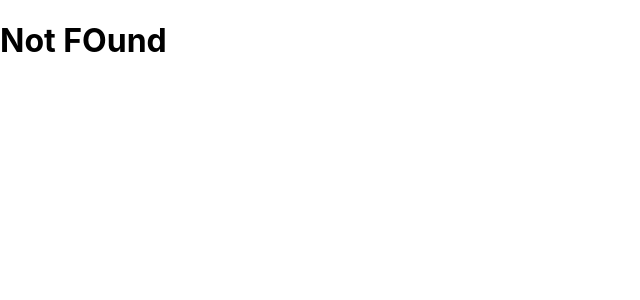
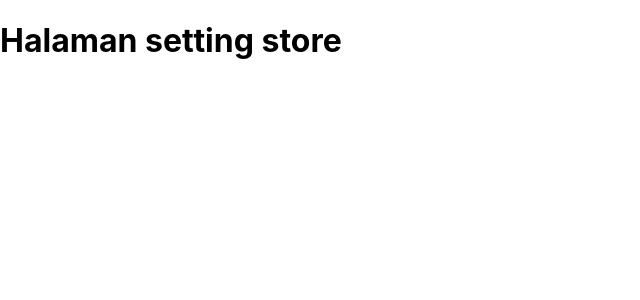
Before and after one commit to tegar97/aplikasi-penjual-react-firebase, a React (Create React App) app: page /setting/store in a window 1280 px wide. Shown: the top 300 px of the page, without its empty margins (0-640 px from the left). Built offline with nearby package versions, Linux system fonts and the light colour scheme.

Commit message:
finish setting page setting users router :art:

```diff
--- a/src/App.js
+++ b/src/App.js
@@ -7,12 +7,14 @@ import Registrasi from './pages/registrasi/Registrasi';
 import Login from './pages/Login/Login';
 import lupaPassword from './pages/lupa-password/LupaPassword';
 import NotFound from './pages/404/NotFound';
+import PrivateRouter from './pages/Private/PrivateRouter';
 
 
 function App() {
   return (
     <Router>
       <Switch>
+        <Route path="/setting" component={PrivateRouter}/>
         <Route path="/registrasi" component={Registrasi}/>
         <Route path="/login" component={Login}/>
         <Route path="/lupa-password" component={lupaPassword}/>
--- /dev/null
+++ b/src/pages/Private/PrivateRouter.js
@@ -0,0 +1,15 @@
+import React from 'react'
+import {Switch ,Route} from 'react-router-dom'
+import SettingRouter from './setting/SettingRouter'
+
+function PrivateRouter() {
+    return (
+        <div>
+            <Switch>
+                <Route path="/setting" component={SettingRouter}/>
+            </Switch>
+        </div>
+    )
+}
+
+export default PrivateRouter
--- /dev/null
+++ b/src/pages/Private/setting/SettingRouter.js
@@ -0,0 +1,21 @@
+import React from 'react'
+
+import {Switch ,Route,Redirect} from 'react-router-dom'
+
+//komponent halaman setting
+import Users from './Users'
+import Store from './Store'
+
+function SettingRouter() {
+    return (
+        <div>
+        <Switch>
+            <Route path="/setting/users" component={Users}/>
+            <Route path="/setting/store" component={Store}/>
+        </Switch>
+
+        </div>
+    )
+}
+
+export default SettingRouter
--- /dev/null
+++ b/src/pages/Private/setting/Store.js
@@ -0,0 +1,11 @@
+import React from 'react'
+
+function Store() {
+    return (
+        <div>
+            <h1>Halaman setting store</h1>
+        </div>
+    )
+}
+
+export default Store
--- /dev/null
+++ b/src/pages/Private/setting/Users.js
@@ -0,0 +1,11 @@
+import React from 'react'
+
+function Users() {
+    return (
+        <div>
+            <h1>Halaman setting users</h1>
+        </div>
+    )
+}
+
+export default Users
```
